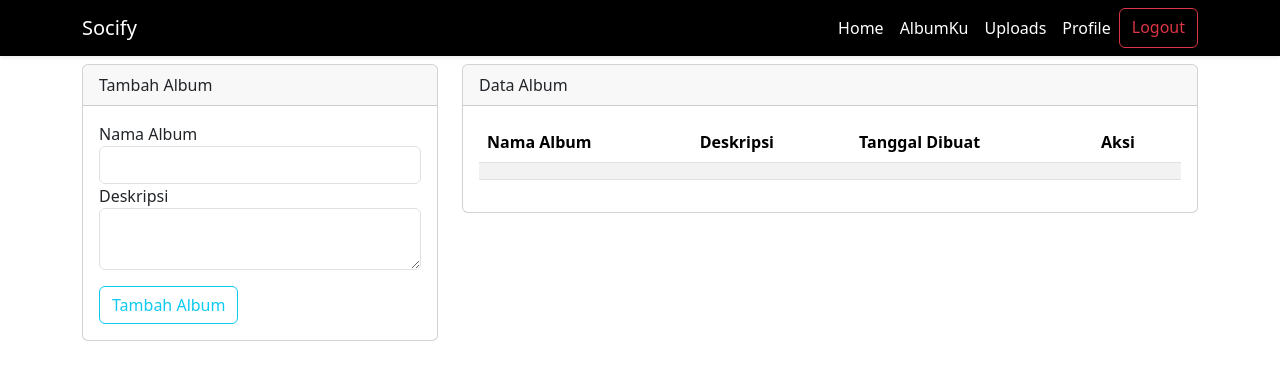
After one commit to Ferginho77/ujikom, a PHP site: page /app/views/album.php in a window 1280 px wide. The commit adds this page. Shown: the top 380 px of the page. Run offline with PHP 8.4, Linux system fonts and the light colour scheme; lists and menus that the app fills with data are empty.

Commit message:
penambahan fungsi

```diff
--- a/app/controllers/c_user.php
+++ b/app/controllers/c_user.php
@@ -39,8 +39,9 @@ $login = new c_login();
                     $Alamat = $_POST['Alamat'];
 
                     $login->UpdateProfil($Username, $Password, $Email, $NamaLengkap, $Alamat);
-                    var_dump($login);
+
                 }
+
             }
 
                     elseif ($_GET['aksi'] == 'login') {
--- a/app/models/m_user.php
+++ b/app/models/m_user.php
@@ -72,7 +72,7 @@ class c_login{
                     </script>";
                 }
 
-               }
+            }
             }
         }
     }
--- /dev/null
+++ b/app/views/album.php
@@ -0,0 +1,52 @@
+<?php require_once'../../assets/layouts/navbar.php';
+session_start();
+?>
+
+<div class="container">
+    <div class="row">
+        <div class="col-md-4">
+            <div class="card mt-2">
+                    <div class="card-header">
+                        Tambah Album
+                    </div>
+                  <div class="card-body">
+                    <form action="../controllers/c_album.php?aksi=tambah" method="POST">
+                        <label for="">Nama Album</label>
+                        <input type="text" name="NamaAlbum" class="form-control" required>
+                        <label for="">Deskripsi</label>
+                        <textarea type="text" name="Deskripsi" class="form-control" required></textarea>
+                            <button type="submit" name="album" class="btn-input btn btn-outline-info mt-3 ">Tambah Album</button>
+                    </form>
+                  </div>
+            </div>
+
+        </div>
+        <div class="col-md-8">
+            <div class="card mt-2">
+                <div class="card-header">
+                    Data Album
+                </div>
+                <div class="card-body">
+                    <table class="table table-striped table-hover">
+                        <thead>
+                            <tr>
+                                <th>Nama Album</th>
+                                <th>Deskripsi</th>
+                                <th>Tanggal Dibuat</th>
+                                <th>Aksi</th>
+                            </tr>
+                        </thead>
+                        <tbody>
+                            <tr>
+                                <td></td>
+                                <td></td>
+                                <td></td>
+                                <td></td>
+                            </tr>
+                        </tbody>
+                    </table>
+                </div>
+            </div>
+        </div>
+    </div>
+</div>
--- a/assets/layouts/navbar.php
+++ b/assets/layouts/navbar.php
@@ -16,7 +16,7 @@
     <div class="collapse navbar-collapse" id="navbarNavAltMarkup">
       <div class="navbar-nav ms-auto">
         <a class="nav-link active" href="../../app/views/home.php">Home</a>
-        <a class="nav-link active" href="#section_2">AlbumKu</a>
+        <a class="nav-link active" href="../../app/views/album.php">AlbumKu</a>
         <a class="nav-link active" href="../../app/views/uploads.php">Uploads</a>
         <a class="nav-link active" href="../../app/views/profile.php">Profile</a>
         <a class="btn btn-outline-danger" href="../../app/controllers/c_user.php?aksi=logout">Logout</a>
```
Also changed, not shown: app/controllers/c_album.php (added, +23 -0 lines), app/models/m_album.php (added, +21 -0 lines).
